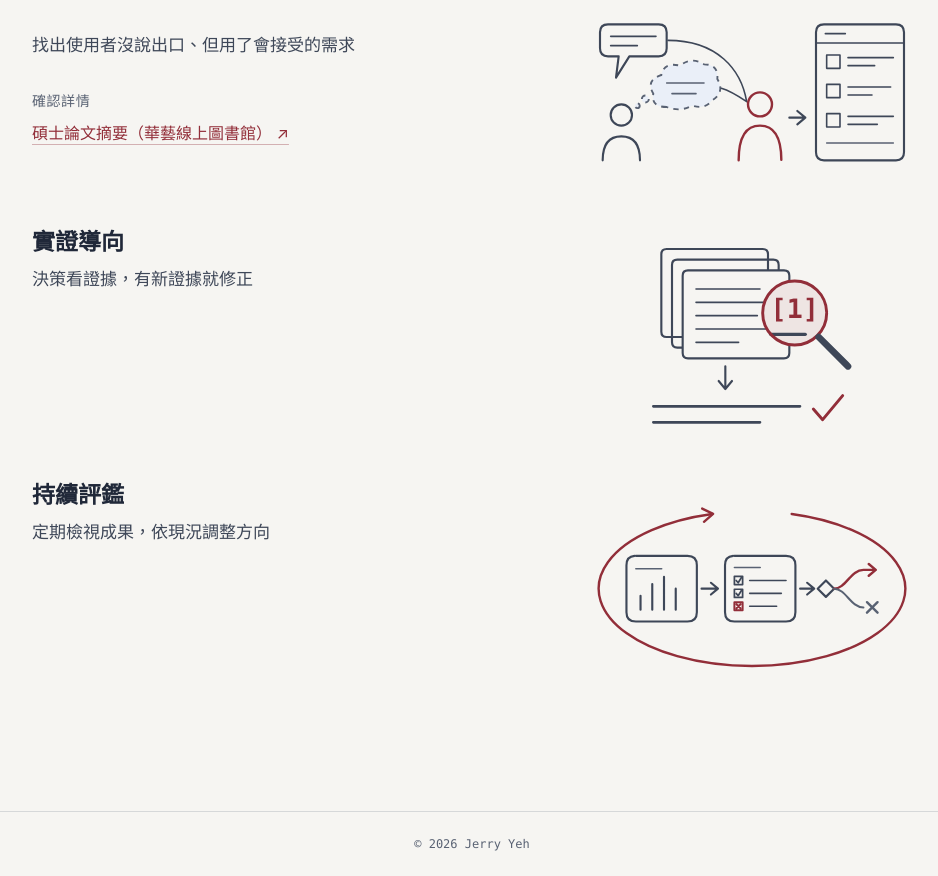
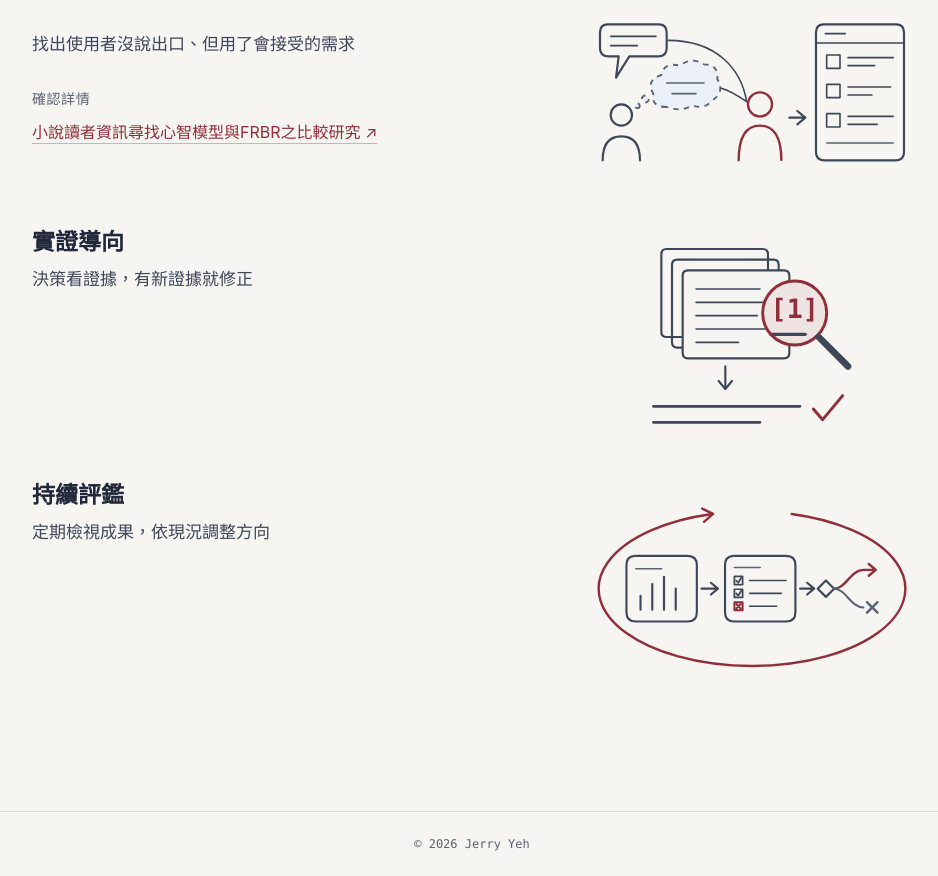
Before and after one commit to jerryyehself/my-dev-grid-front, a Vue app: page /about in a window 1280 px wide. Shown: the part 812-1688 px from the top of the page, without its empty margins (168-1106 px from the left). Built offline with nearby package versions, Linux system fonts and the light colour scheme; no server answers.

Commit message:
關於頁：需求洞察卡的連結文字改成論文標題，長連結在手機上平均折行 (#275)
Co-authored-by: Claude <noreply@anthropic.com>

```diff
--- a/src/features/about/AboutCard.vue
+++ b/src/features/about/AboutCard.vue
@@ -61,5 +61,5 @@ defineProps<{ card: AboutCardData }>()
 const isExternal = (to: string) => /^https?:\/\//i.test(to)
 
 const linkClass =
-  'inline-flex items-center min-h-10 text-base font-normal leading-[1.45] text-(--text-accent) underline decoration-1 underline-offset-[5px] decoration-[color-mix(in_srgb,currentColor_35%,transparent)] hover:decoration-current'
+  'inline-block py-2.5 text-balance text-base font-normal leading-[1.45] text-(--text-accent) underline decoration-1 underline-offset-[5px] decoration-[color-mix(in_srgb,currentColor_35%,transparent)] hover:decoration-current'
 </script>
--- a/src/features/about/aboutCards.ts
+++ b/src/features/about/aboutCards.ts
@@ -15,7 +15,7 @@ export interface AboutCardData {
   title: string
   situation: string
   /**
-   * 「確認詳情」的文章連結。空陣列就不顯示「確認詳情」，也不放任何提示文字；
+   * 「確認詳情」底下的連結，每個連結的文字就是所連文章或論文的標題。空陣列就不顯示「確認詳情」，也不放任何提示文字；
    * 有了就把 { label, to } 補進來；to 是 http／https 開頭的就當站外連結。
    */
   links: AboutCardLink[]
@@ -37,7 +37,7 @@ export const ABOUT_CARDS: AboutCardData[] = [
     situation: '找出使用者沒說出口、但用了會接受的需求',
     links: [
       {
-        label: '碩士論文摘要（華藝線上圖書館）',
+        label: '小說讀者資訊尋找心智模型與FRBR之比較研究',
         to: 'https://www.airitilibrary.com/Article/Detail/U0002-2307202123134400',
       },
     ],
```
Also changed, not shown: 2 other files (tests, documents, lock files or other folders).
